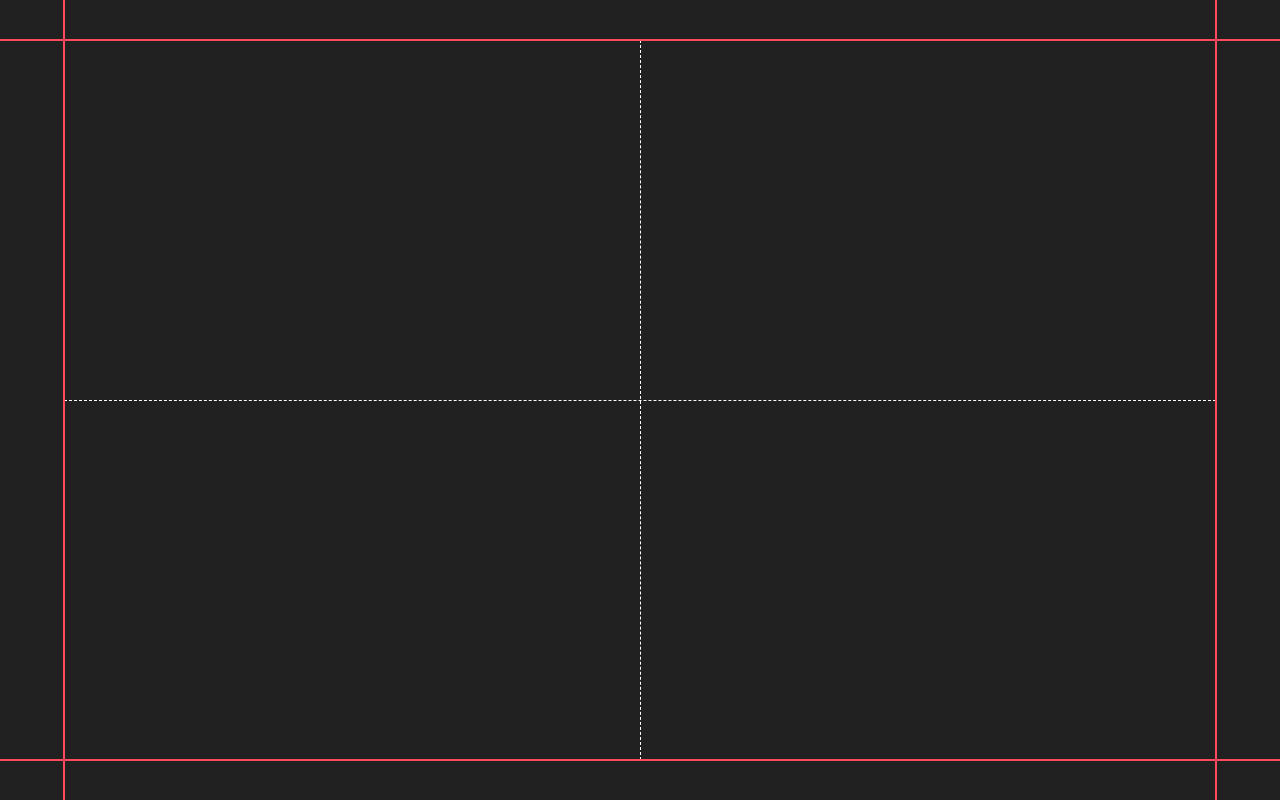
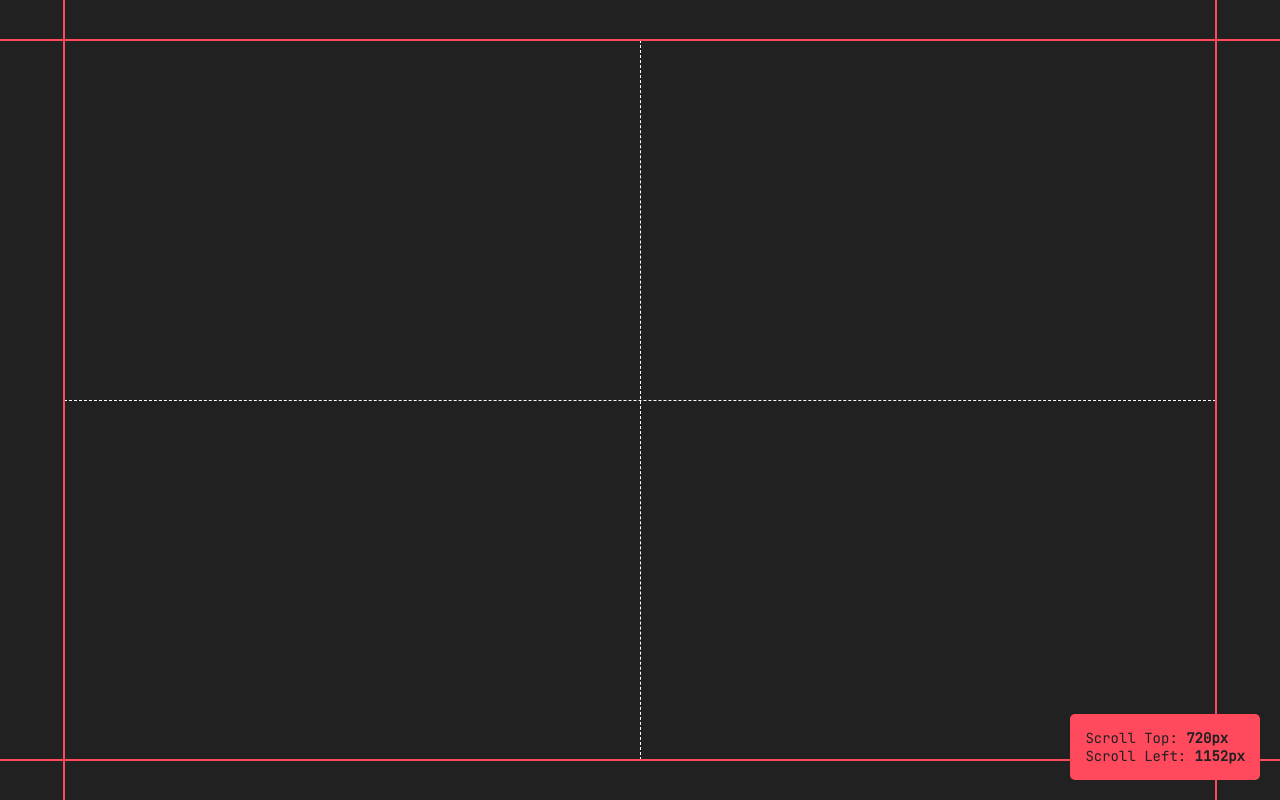
Before and after one commit to lucafalasco/scroll-snap, a website built with webpack: page playground/index.html in a window 1280 px wide. Built offline with nearby package versions, Linux system fonts and the light colour scheme.

Commit message:
Add debug box

```diff
--- a/playground/index.html
+++ b/playground/index.html
@@ -28,6 +28,16 @@
         <div class="page third-page"></div>
       </div>
     </div>
+    <div class="debug">
+      <div>
+        Scroll Top:
+        <span id="scroll-top" class="value"></span>
+      </div>
+      <div>
+        Scroll Left:
+        <span id="scroll-left" class="value"></span>
+      </div>
+    </div>
     <script src="playground.js"></script>
   </body>
 </html>
--- a/playground/index.ts
+++ b/playground/index.ts
@@ -1,8 +1,4 @@
 import ScrollSnap from '../src/index'
-
-function callback() {
-  console.log('snap')
-}
 
 const baseConfig = {
   timeout: 100,
@@ -15,15 +11,31 @@ const container = document.getElementById('container')
 container.scrollLeft = window.innerWidth * 0.9
 container.scrollTop = window.innerHeight * 0.9
 
+function afterSnap() {
+  console.log('snap')
+  updateDebugValues()
+}
+
 const snap = new ScrollSnap(container, {
   snapDestinationX: '90%',
   snapDestinationY: '90%',
   ...baseConfig,
-}).bind(callback)
+}).bind(() => afterSnap)
 
+function updateDebugValues() {
+  const scrollTopDebugElement = document.getElementById('scroll-top')
+  scrollTopDebugElement.innerHTML = `${container.scrollTop}px`
+
+  const scrollLeftDebugElement = document.getElementById('scroll-left')
+  scrollLeftDebugElement.innerHTML = `${container.scrollLeft}px`
+}
+
+updateDebugValues()
+
+// attach public methods to window
 ;(window as any).unbind = () => {
   snap.unbind()
 }
 ;(window as any).bind = () => {
-  snap.bind(callback)
+  snap.bind(afterSnap)
 }
--- a/playground/style.css
+++ b/playground/style.css
@@ -1,9 +1,12 @@
+@import url('https://fonts.googleapis.com/css2?family=JetBrains+Mono&display=swap');
+
 html,
 body {
+  font-family: 'JetBrains Mono', monospace;
   background-color: #212121;
   color: #212121;
   font-weight: 300;
-  font-size: 25px;
+  font-size: 14px;
   margin: 0;
 }
 .ruler {
@@ -68,8 +71,17 @@ body {
   height: 95%;
   min-height: 95%;
 }
-.hint {
-  position: absolute;
-  bottom: 20%;
-  font-size: 16px;
+.debug {
+  position: fixed;
+  display: flex;
+  flex-direction: column;
+  justify-content: center;
+  bottom: 20px;
+  right: 20px;
+  background-color: #ff4a5e;
+  border-radius: 5px;
+  padding: 15px;
 }
+.debug .value {
+  font-weight: 700;
+}
```
